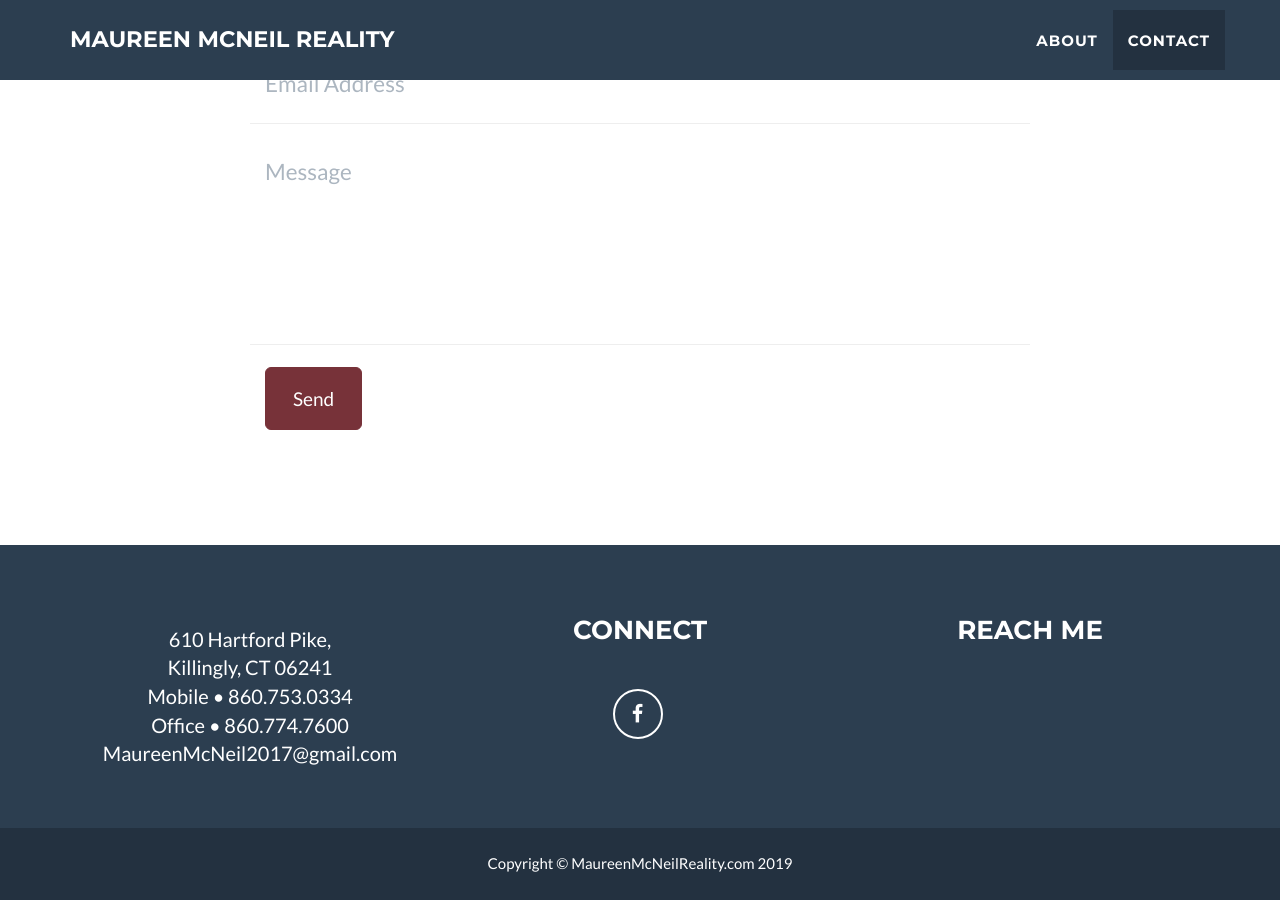
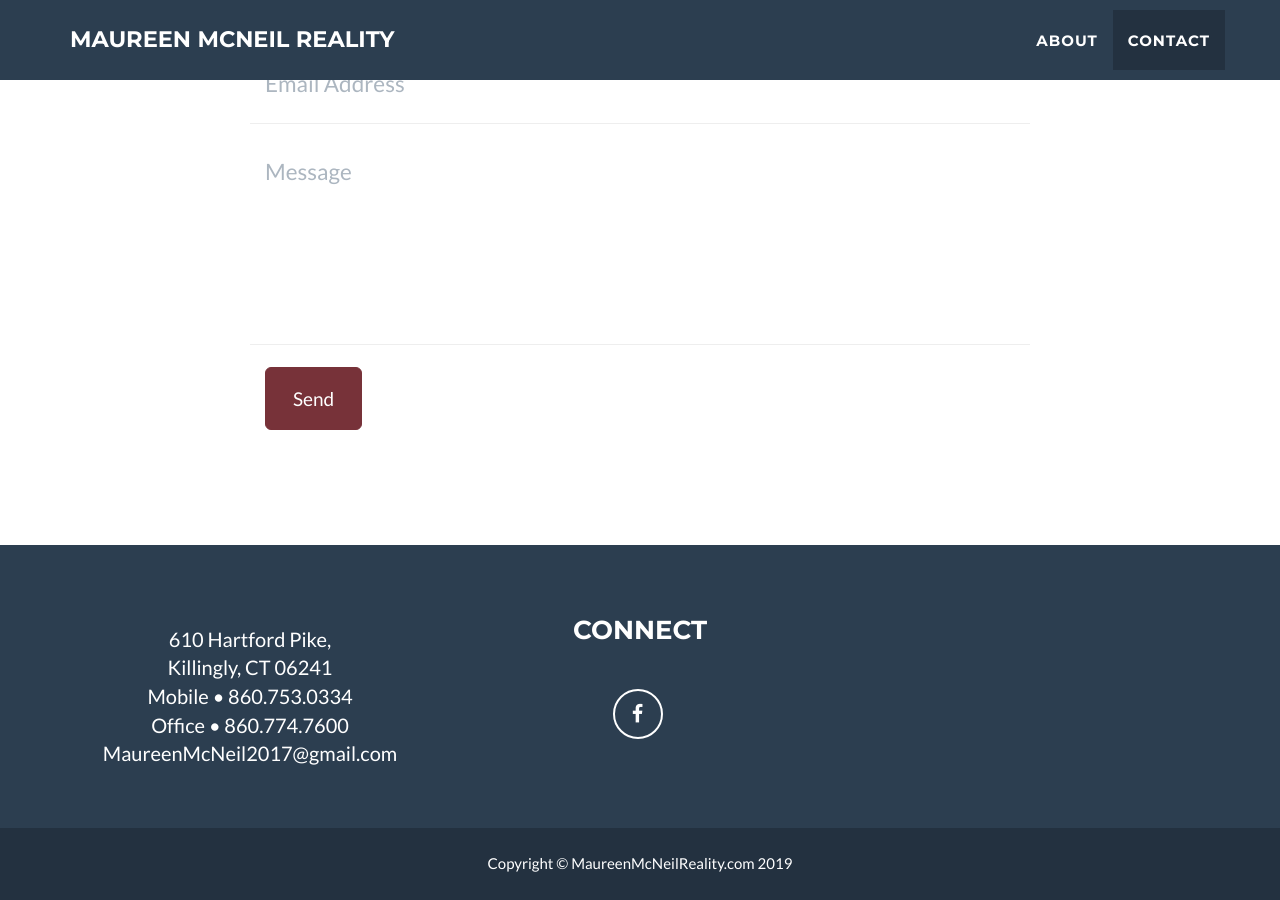
Before and after one commit to maureenmcneilreality/maureenmcneilreality, a Jekyll site: the page built from index.html, in a window 1280 px wide and 900 px high, scrolled down 1978 px. Built offline with Jekyll 4.4.1, drawn with Linux system fonts in a browser that asks for light colours.

Commit message:
Update _config.yml

```diff
--- a/_config.yml
+++ b/_config.yml
@@ -33,9 +33,9 @@ color:
 # Footer settings
 footer:
   copyright: MaureenMcNeilReality.com
-  address: REMAX Bell Park
+  address:
   social: Connect
-  credits: Reach Me
+  credits:
 
 # Postal address (add as many lines as necessary)
 address:
```
